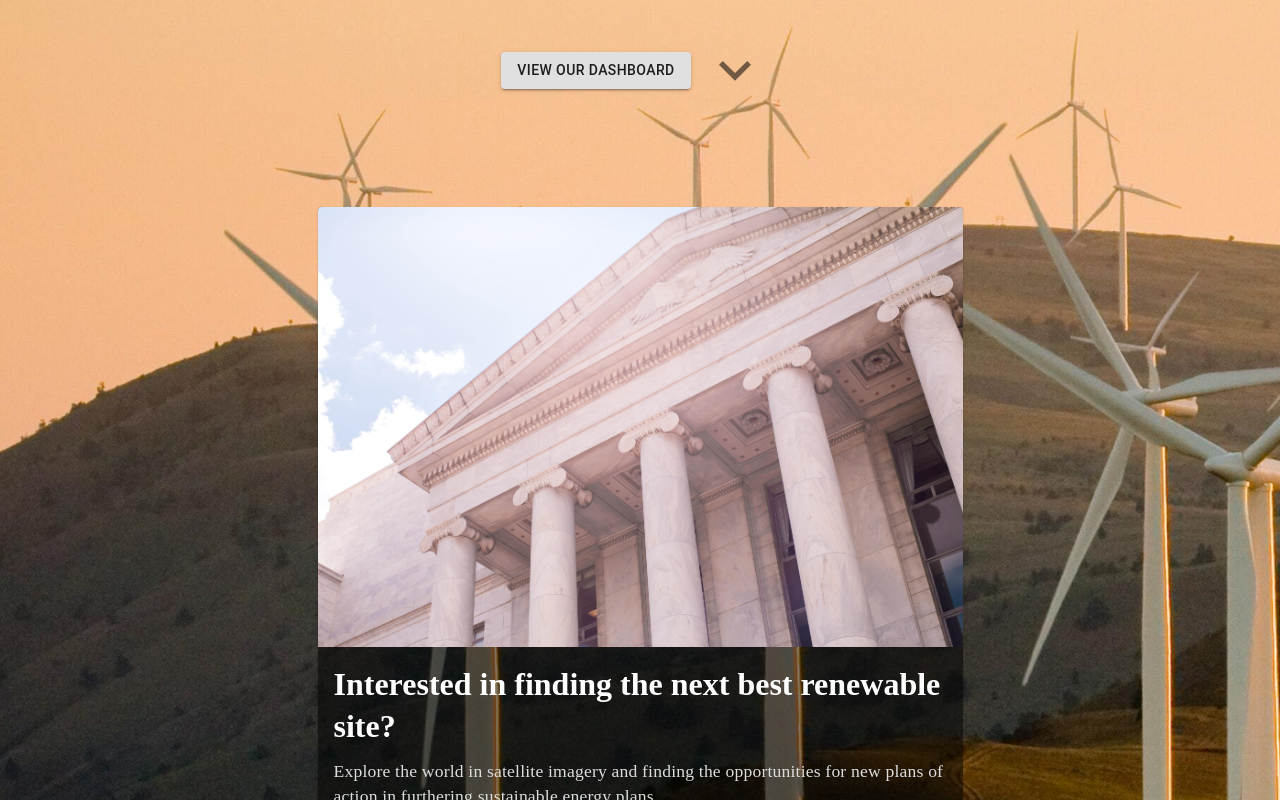
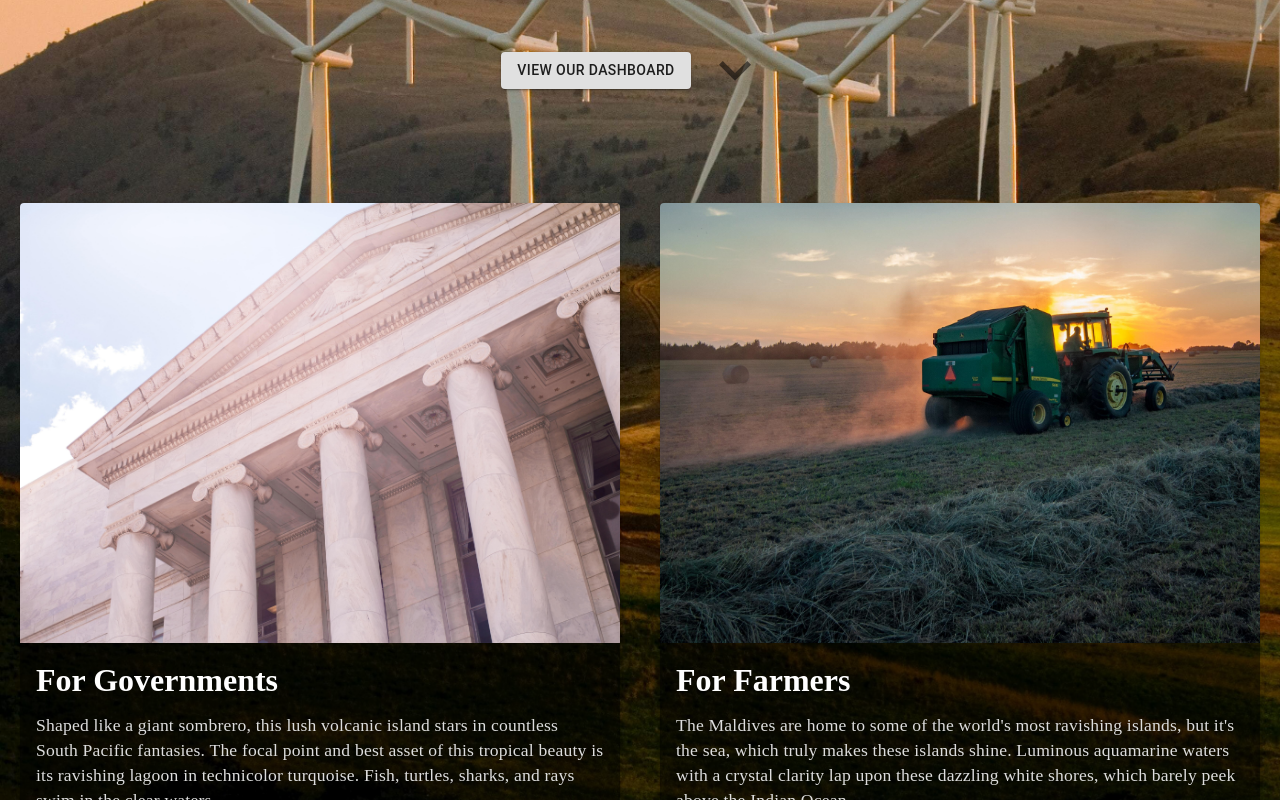
Before and after one commit to clarissanjani/aiaiay-tum-ai, a React (Create React App) app in the folder aiaiay-app/: page / in a window 1280 px wide. Shown: the part 680-1480 px from the top of the page. Built offline with nearby package versions, Linux system fonts and the light colour scheme; a web font is replaced by a local one.

Commit message:
Revert "added dashboard"
This reverts commit 1bf24f95

```diff
--- a/aiaiay-app/src/App.js
+++ b/aiaiay-app/src/App.js
@@ -3,8 +3,6 @@ import { makeStyles } from '@material-ui/core/styles';
 import { CssBaseline } from '@material-ui/core';
 import Header from './components/Header';
 import ValueProp from './components/ValueProp';
-import ProductDetails from './components/ProductDetails';
-
 //import MapVisual from './components/MapVisual';
 
 const useStyles = makeStyles((theme) => ({
@@ -18,13 +16,10 @@ const useStyles = makeStyles((theme) => ({
 export default function App() {
   const classes = useStyles();
   return (
-
-        <div className={classes.root}>
-          <CssBaseline />
-          <Header />
-          <ProductDetails />
-          <ValueProp />
-        </div>
-
+    <div className={classes.root}>
+      <CssBaseline />
+      <Header />
+      <ValueProp />
+    </div>
   );
 }
```
